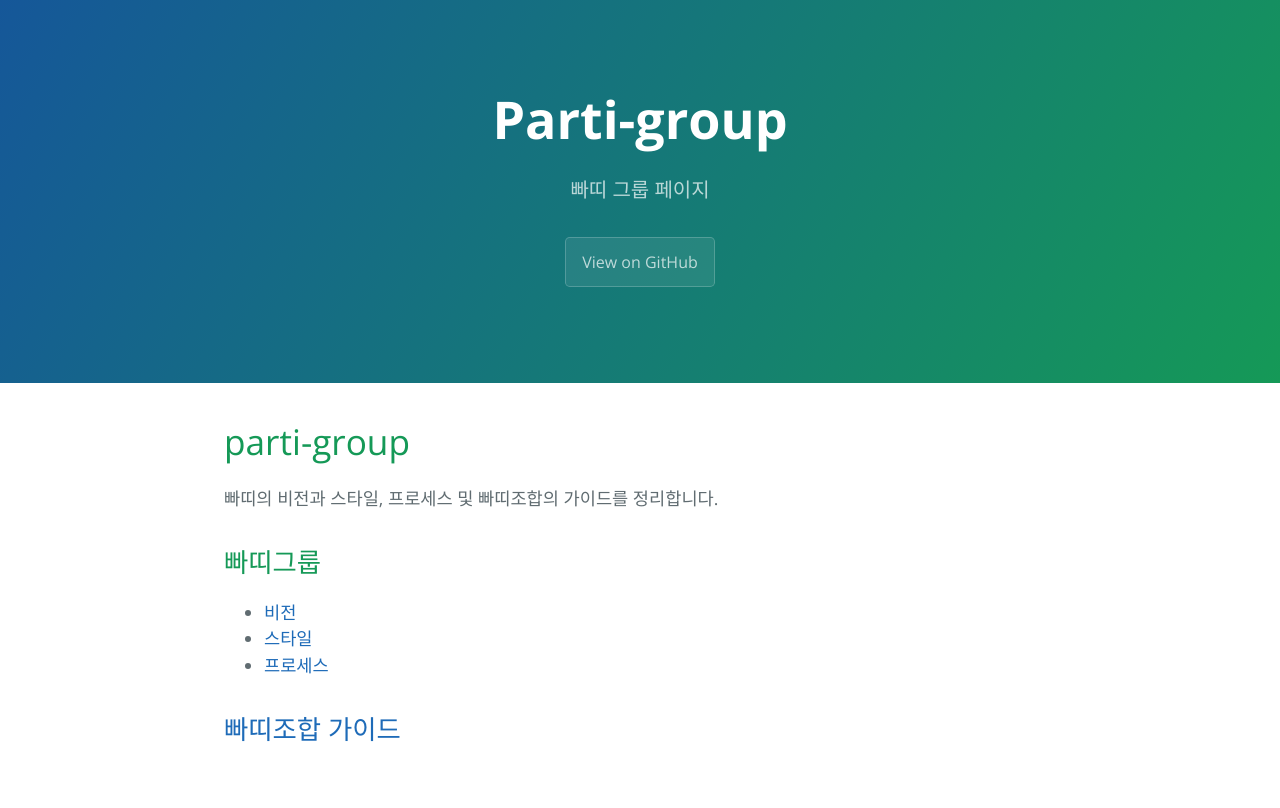
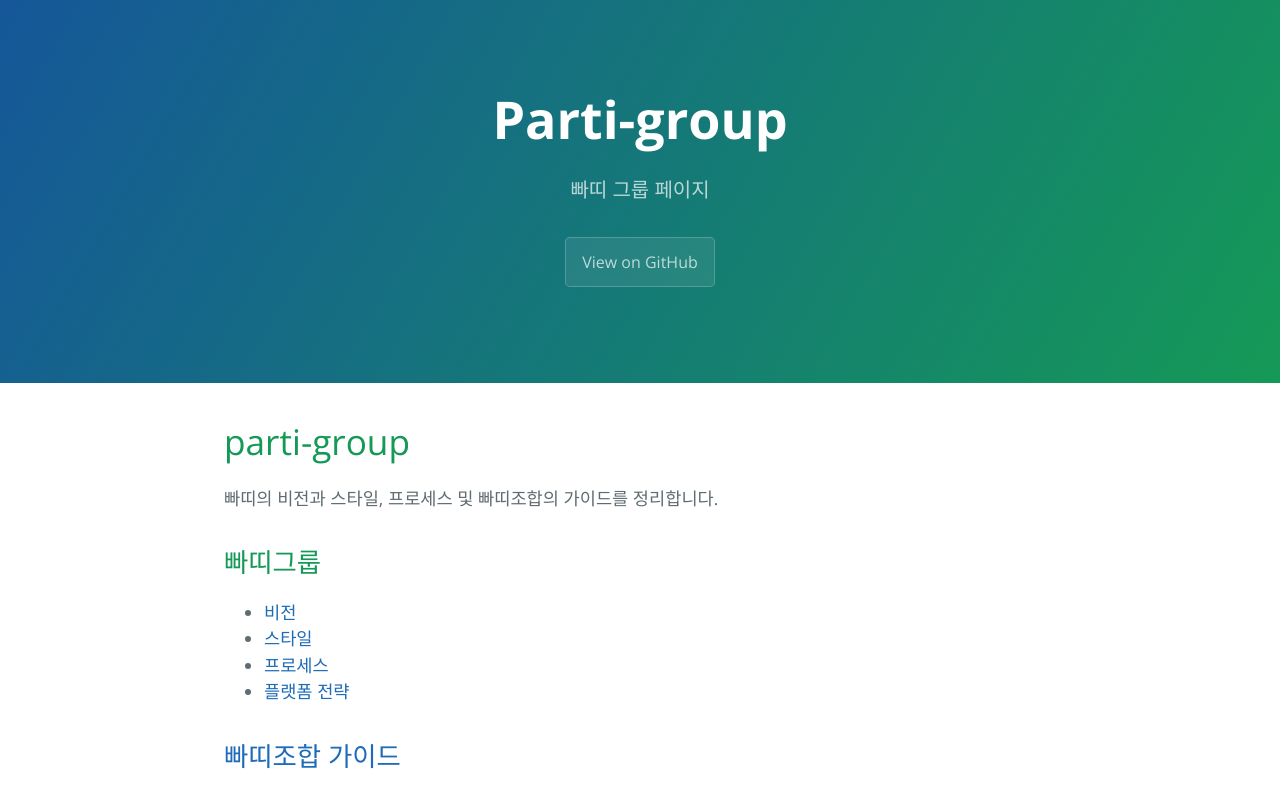
Before and after one commit to parti-coop/parti-group, a Jekyll site: the page built from index.html, in a window 1280 px wide. Shown: the top 808 px of the page. Built offline with Jekyll 4.4.1, drawn with Linux system fonts in a browser that asks for light colours.

Commit message:
Update index.html

```diff
--- a/index.html
+++ b/index.html
@@ -13,6 +13,7 @@ layout: default
 <li><a href="/docs/vision/">비전</a></li>
 <li><a href="/docs/style/">스타일</a></li>
 <li><a href="/docs/process/">프로세스</a></li>
+<li><a href="/docs/platforms/">플랫폼 전략</a></li>
 </ul>
 
 <h2>
```
